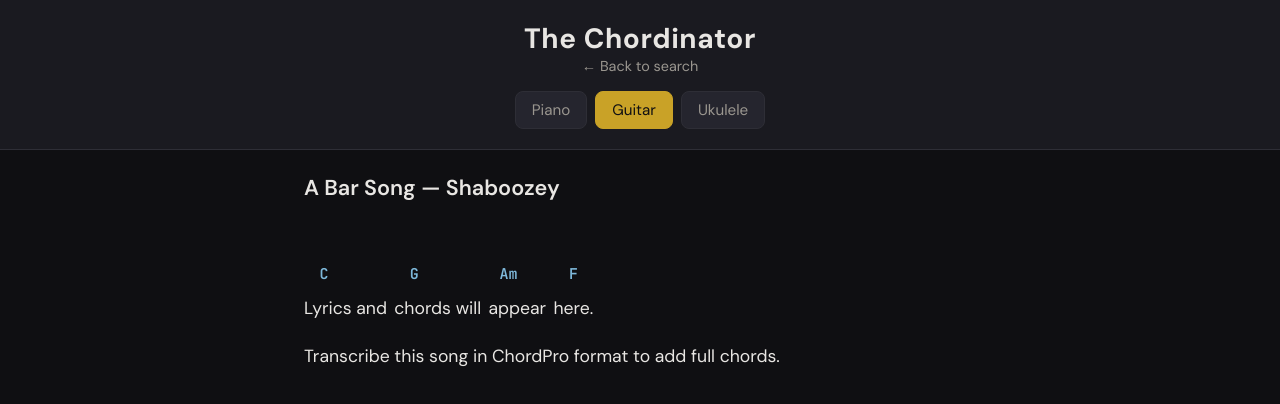
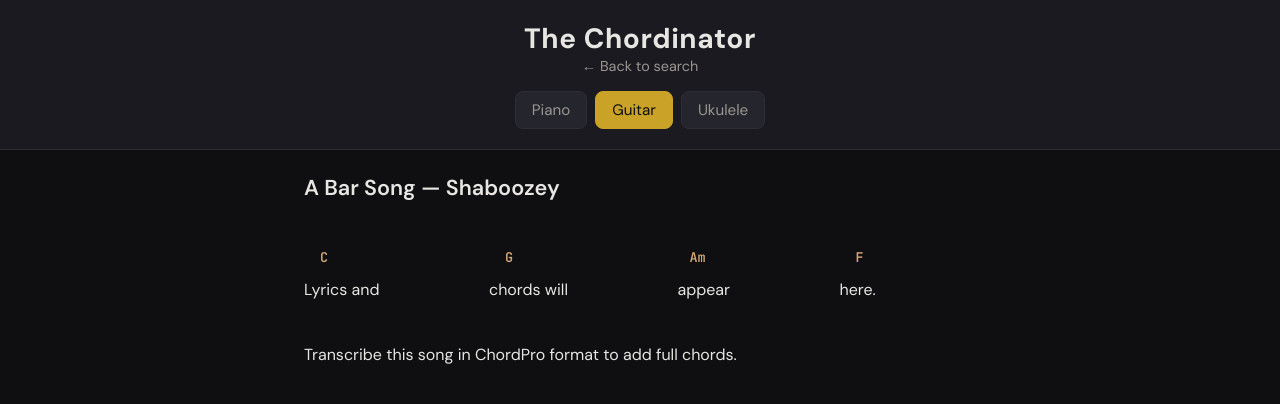
Before and after one commit to steezus/The-Chordinator, a React (Vite) app: page /song/a-bar-song in a window 1280 px wide. Shown: the top 404 px of the page. Built offline with nearby package versions, Linux system fonts and the light colour scheme; what chord-symbol would draw is missing.

Commit message:
UkuTabs layout: section headers, chord line above lyric line, warm chord color

```diff
--- a/src/App.css
+++ b/src/App.css
@@ -61,37 +61,55 @@
 
 /* Each segment = chord above (absolute) + text; UkuTabs-style: consistent block width with when it’s played */
 /* Book-like: segment = chord above + words below; segments flow inline and wrap */
+/* Section headers (Intro, Verse 1, Chorus) */
+.lyrics__section {
+  margin: 1.25rem 0 0.5rem;
+  font-size: 1rem;
+  font-weight: 700;
+  color: var(--text);
+  letter-spacing: 0.02em;
+}
+.lyrics__section:first-of-type {
+  margin-top: 0.75rem;
+}
+
+/* Two-row grid: chord line above lyric line */
 .lyrics__line {
-  margin-bottom: 1.25rem;
-  line-height: 1.6;
+  margin-bottom: 0.75rem;
+  line-height: 1.55;
   text-align: left;
   max-width: 100%;
 }
 
 .lyrics__line--empty {
-  min-height: 1em;
+  min-height: 0.5em;
 }
 
-.lyrics__segment {
-  display: inline-block;
-  vertical-align: top;
-  text-align: left;
-  margin-right: 0.15em;
+.lyrics__line--grid {
+  margin-bottom: 1rem;
+}
+
+.lyrics__cell {
+  min-width: 0;
   white-space: pre-wrap;
   word-break: break-word;
 }
 
-.lyrics__chord-line {
-  display: block;
-  line-height: 1.25;
-  margin-bottom: 0.15em;
-  min-height: 1.5em;
+.lyrics__cell--chord {
+  font-family: var(--font-mono);
+  font-size: 0.9em;
+  font-weight: 600;
+  line-height: 1.3;
+  padding-bottom: 0.2rem;
 }
 
-.lyrics__words {
-  display: inline;
-  font-size: inherit;
-  line-height: inherit;
+.lyrics__cell--text {
+  font-size: 1rem;
+}
+
+.lyrics__chord-spacer {
+  display: inline-block;
+  min-width: 2ch;
 }
 
 .lyrics__chord {
@@ -103,7 +121,7 @@
   font-size: 0.85em;
   font-weight: 600;
   font-family: var(--font-mono);
-  color: var(--chord);
+  color: #d4a574;
   background: transparent;
   border: none;
   border-radius: 4px;
@@ -137,8 +155,8 @@
   .lyrics__line {
     margin-bottom: 1.5rem;
   }
-  .lyrics__segment {
-    margin-right: 0.2em;
+  .lyrics__cell--text {
+    font-size: 1rem;
   }
   .lyrics__chord {
     min-height: 2.75rem;
--- a/src/components/LyricsView.tsx
+++ b/src/components/LyricsView.tsx
@@ -12,21 +12,27 @@
     <article className="lyrics">
       <h1 className="lyrics__title">{song.title}</h1>
       <div className="lyrics__content">
-        {song.lines.map((line, lineIdx) => (
+        {song.lines.map((line, lineIdx) =>
+          line.section ? (
+            <h2 key={lineIdx} className="lyrics__section">
+              {line.section}:
+            </h2>
+          ) : (
             <LyricsLine
               key={lineIdx}
-            segments={line.segments}
+              segments={line.segments ?? []}
               selectedChord={selectedChord}
               onChordSelect={onChordSelect}
             />
-        ))}
+          )
+        )}
       </div>
     </article>
   );
 }
 
 /**
- * Book-like layout: each segment is one unit (chord above, words below). Segments flow inline and wrap together so the chord stays directly above its phrase.
+ * UkuTabs-style: one row of chords, one row of lyrics. Each column = one segment so the chord sits directly above its phrase.
  */
 function LyricsLine({
   segments,
@@ -47,11 +53,19 @@
   };
 
   return (
-    <div className="lyrics__line">
+    <div
+      className="lyrics__line lyrics__line--grid"
+      style={{
+        display: 'grid',
+        gridTemplateColumns: `repeat(${segments.length}, auto)`,
+        gridTemplateRows: 'auto auto',
+        gap: '0 0.5em',
+        alignItems: 'end',
+      }}
+    >
       {segments.map((seg, i) => (
-        <span key={i} className="lyrics__segment">
+        <div key={`chord-${i}`} className="lyrics__cell lyrics__cell--chord">
           {seg.chord !== null ? (
-            <span className="lyrics__chord-line">
             <button
               type="button"
               className={`lyrics__chord ${selectedChord === seg.chord ? 'lyrics__chord--selected' : ''}`}
@@ -59,10 +73,15 @@
             >
               {seg.chord}
             </button>
-            </span>
-          ) : null}
-          <span className="lyrics__words">{seg.text}</span>
-        </span>
+          ) : (
+            <span className="lyrics__chord-spacer">&#xA0;</span>
+          )}
+        </div>
+      ))}
+      {segments.map((seg, i) => (
+        <div key={`text-${i}`} className="lyrics__cell lyrics__cell--text">
+          {seg.text}
+        </div>
       ))}
     </div>
   );
--- a/src/parseChordPro.ts
+++ b/src/parseChordPro.ts
@@ -32,10 +32,22 @@
   return segments;
 }
 
+function parseSectionHeader(trimmed: string): string | null {
+  const hashMatch = trimmed.match(/^#\s*(.+)$/);
+  if (hashMatch) return hashMatch[1].trim();
+  const plainMatch = trimmed.match(/^(intro|verse\s*\d*|chorus|outro|solo|bridge|interlude|pre.?chorus)\s*:?\s*$/i);
+  if (plainMatch) {
+    const s = plainMatch[1].trim();
+    return s.charAt(0).toUpperCase() + s.slice(1).toLowerCase();
+  }
+  return null;
+}
+
 /**
  * Parse full ChordPro-style text. Supports:
  * - {title: Song Name}
- * - # comments (ignored)
+ * - # Verse 1 / #Chorus (section headers)
+ * - Plain "Verse 1:", "Chorus:" (section headers)
  * - Lines with [Chord] above syllables
  */
 export function parseChordPro(raw: string): ParsedSong {
@@ -49,7 +61,11 @@
       result.push({ segments: [] });
       continue;
     }
-    if (trimmed.startsWith('#')) continue;
+    const section = parseSectionHeader(trimmed);
+    if (section !== null) {
+      result.push({ section });
+      continue;
+    }
     const titleMatch = trimmed.match(/^\{\s*title\s*:\s*(.+)\s*\}$/i);
     if (titleMatch) {
       title = titleMatch[1].trim();
--- a/src/sampleSong.ts
+++ b/src/sampleSong.ts
@@ -1,36 +1,43 @@
 export const SAMPLE_SONG = `
 {title: So Easy (To Fall in Love) — Olivia Dean}
 
+# Verse 1
 [Fmaj7]I could be the [G7]twist, the one to [Cmaj7]make you [Em7]stop
 The [Fmaj7]icing on your [G7]cake, the [Cmaj7]cherry on the [Em7]top
 [Fmaj7]There's Heaven in my [G7]heart, and we could [Cmaj7]find you some [Em7]space
 Mm-mm
 
+# Verse 2
 [Fmaj7]I could be the [G7]world to you, the [Cmaj7]missing [Em7]piece
 The [Fmaj7]extra sentimental [G7]kind of [Cmaj7]chemistry [Em7]
 [Fmaj7]Some people make it [G7]hard, with me, that [Cmaj7]isn't the case
 
+# Chorus
 [A7]'Cause I make it [Dm7]so [G7]easy to [Am7]fall in love
 [A7]So come give me a [Dm7]call, and we'll [G7]fall into [Am7]us
 [A7]I'm the perfect [Dm7]mix of Saturday [G7]night and the rest of your life
 [Am7]Anyone with a [D7]heart would agree
 [Dm7]It's so [Em7]easy to fall in love with
 
+# Verse 3
 [Fmaj7]The way I [G7]do my hair, the way I [Cmaj7]make you [Em7]laugh
 The [Fmaj7]way we like to [G7]share a walk in [Cmaj7]Central Park [Em7]
 [Fmaj7]I could be [G7]fresh air, might be the [Cmaj7]girl of your dreams
 
+# Verse 4
 [Fmaj7]There's no need to [G7]hide if you're into [Cmaj7]me
 'Cause [Fmaj7]I'm into you [Em7]quite intimately
 [Fmaj7]And maybe one [G7]night could turn into [Cmaj7]three
 Well, I'm down to see
 
+# Chorus
 [A7]'Cause I make it [Dm7]so [G7]easy to [Am7]fall in love
 [A7]So come give me a [Dm7]call, and we'll [G7]fall into [Am7]us
 [A7]I'm the perfect [Dm7]mix of Saturday [G7]night and the rest of your life
 [Am7]Anyone with a [D7]heart would agree
 [Dm7]It's so [Em7]easy to fall in love with
 
+# Outro
 [Fmaj7]Me
 [Cmaj7]Me
 [Fmaj7]Me [Cmaj7]
--- a/src/types.ts
+++ b/src/types.ts
@@ -6,7 +6,10 @@
 }
 
 export interface LyricsLine {
-  segments: ChordSegment[];
+  /** Section header (e.g. "Verse 1", "Chorus"). When set, this line is a header only. */
+  section?: string;
+  /** Chord + lyric segments. Omitted when section is set. */
+  segments?: ChordSegment[];
 }
 
 export interface ParsedSong {
```
Also changed, not shown: 1 other file (tests, documents, lock files or other folders). Lines whose indentation alone changed are shown as unchanged.
